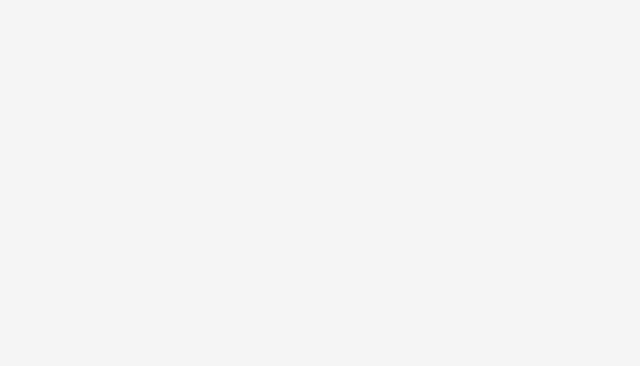
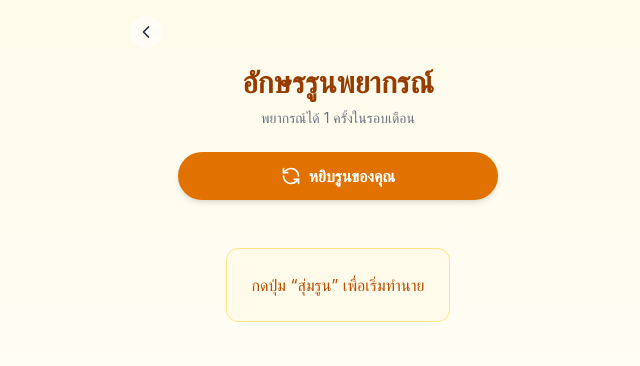
Before and after one commit to leo-nicha/horoscope-app, a React (Vite) app: page /runefortune in a window 1280 px wide. Before the commit this address had no page. Shown: the top 366 px of the page, without its empty margins (302-942 px from the left). Built offline with nearby package versions, Linux system fonts and the light colour scheme.

Commit message:
add rune fortune

```diff
--- a/src/App.tsx
+++ b/src/App.tsx
@@ -8,7 +8,7 @@ import TarotStudy from './components/randomizers/TarotStudy';
 import TarotMoney from './components/randomizers/TarotMoney';
 import TarotHealth from './components/randomizers/TarotHealth';
 import MoonAge from './components/MoonAge';
-import FortuneSticks from './components/randomizers/FortuneSticks';
+import FortuneSticks from './components/FortuneSticks';
 import LuckyNumber from './components/LuckyNumber';
 import DreamAnimal from './components/randomizers/DreamAnimal';
 import Lucky7Days from './components/Lucky7Days';
@@ -16,6 +16,7 @@ import ChineseZodiac from './components/ChineseZodiac';
 import WesternZodiac from './components/WesternZodiac';
 import DestinyChart from './components/DestinyChart';
 import HouseFortune from './components/HouseFortune';
+import RuneFortune from './components/RuneFortune';
 
 const App: React.FC = () => {
   return (
@@ -37,6 +38,7 @@ const App: React.FC = () => {
         <Route path="/luckywestzodiac" element={<WesternZodiac />} />
         <Route path="/destinychart" element={<DestinyChart />} />
         <Route path="/luckyhouse" element={<HouseFortune />} />
+        <Route path="/runefortune" element={<RuneFortune />} />
       </Routes>
     </div>
   );
--- /dev/null
+++ b/src/components/RuneFortune.tsx
@@ -0,0 +1,205 @@
+import React, { useState, useCallback, useEffect, useRef } from "react";
+import { RefreshCcw, Loader2, ChevronLeftIcon, TimerIcon } from "lucide-react";
+import { useNavigate } from "react-router-dom";
+
+const RUNE_API_URL = "https://rune-api.vercel.app/api/runes/draw?count=3";
+
+const LAST_DRAW_KEY = "runesLastDraw";
+const DAILY_DATA_KEY = "runesDailyData";
+
+const getLastMidnight = () => {
+    const today = new Date();
+    today.setHours(0, 0, 0, 0);
+    return today.getTime();
+};
+
+// const getNextMidnight = () => {
+//     const tomorrow = new Date();
+//     tomorrow.setDate(tomorrow.getDate() + 1);
+//     tomorrow.setHours(0, 0, 0, 0);
+//     return tomorrow.getTime();
+// };
+
+const formatTime = (num: number) => num.toString().padStart(2, "0");
+
+interface RuneData {
+    position: string;
+    symbol: string;
+    name: string;
+    meaning: string;
+    interpretation: string;
+}
+
+const RuneFortune: React.FC = () => {
+    const navigate = useNavigate();
+    const [runes, setRunes] = useState<RuneData[] | null>(null);
+    const [loading, setLoading] = useState(false);
+    const [error, setError] = useState<string | null>(null);
+    const [hasDrawnToday, setHasDrawnToday] = useState<boolean>(false);
+    const [countdown, setCountdown] = useState<string>("");
+    const timerIntervalRef = useRef<number | null>(null);
+
+    const getNextMonth = () => {
+  const now = new Date();
+  // เดือนถัดไป
+  const nextMonth = new Date(now.getFullYear(), now.getMonth() + 1, 1);
+  nextMonth.setHours(0, 0, 0, 0);
+  return nextMonth.getTime();
+};
+
+const startCountdown = useCallback(() => {
+  if (timerIntervalRef.current) clearInterval(timerIntervalRef.current);
+
+  timerIntervalRef.current = window.setInterval(() => {
+    const now = new Date().getTime();
+    const nextMonth = getNextMonth();
+    const distance = nextMonth - now;
+
+    if (distance < 0) {
+      clearInterval(timerIntervalRef.current!);
+      setHasDrawnToday(false);
+      setCountdown("");
+      localStorage.removeItem(LAST_DRAW_KEY);
+      localStorage.removeItem(DAILY_DATA_KEY);
+      setRunes(null);
+    } else {
+      const days = Math.floor(distance / (1000 * 60 * 60 * 24));
+      const hours = Math.floor((distance % (1000 * 60 * 60 * 24)) / (1000 * 60 * 60));
+      const minutes = Math.floor((distance % (1000 * 60 * 60)) / (1000 * 60));
+      const seconds = Math.floor((distance % (1000 * 60)) / 1000);
+
+      setCountdown(
+        `${days} วัน ${formatTime(hours)}:${formatTime(minutes)}:${formatTime(seconds)}`
+      );
+    }
+  }, 1000);
+}, []);
+
+    useEffect(() => {
+        const lastDrawTimestamp = localStorage.getItem(LAST_DRAW_KEY);
+        const savedData = localStorage.getItem(DAILY_DATA_KEY);
+        const lastMidnight = getLastMidnight();
+
+        if (lastDrawTimestamp && parseInt(lastDrawTimestamp, 10) > lastMidnight) {
+            setHasDrawnToday(true);
+            if (savedData) {
+                setRunes(JSON.parse(savedData));
+            }
+            startCountdown();
+        } else {
+            setHasDrawnToday(false);
+            localStorage.removeItem(LAST_DRAW_KEY);
+            localStorage.removeItem(DAILY_DATA_KEY);
+        }
+
+        return () => {
+            if (timerIntervalRef.current) clearInterval(timerIntervalRef.current);
+        };
+    }, [startCountdown]);
+
+    const fetchRandomRunes = useCallback(async () => {
+        if (hasDrawnToday) return;
+
+        setLoading(true);
+        setError(null);
+        setRunes(null);
+
+        try {
+            const response = await fetch(RUNE_API_URL);
+            if (!response.ok) throw new Error(`Error: ${response.status}`);
+            const data: RuneData[] = await response.json();
+
+            setRunes(data);
+            setHasDrawnToday(true);
+            const now = new Date().getTime().toString();
+            localStorage.setItem(LAST_DRAW_KEY, now);
+            localStorage.setItem(DAILY_DATA_KEY, JSON.stringify(data));
+            startCountdown();
+        } catch (err) {
+            console.error(err);
+            setError("ไม่สามารถดึงข้อมูลรูนได้ กรุณาลองใหม่อีกครั้ง");
+        } finally {
+            setLoading(false);
+        }
+    }, [hasDrawnToday, startCountdown]);
+
+    return (
+        <div className="min-h-screen bg-linear-to-b from-amber-50 to-white flex flex-col items-center p-4 font-sans relative">
+            <div className="w-full max-w-md px-4 absolute top-4">
+                <div
+                    onClick={() => navigate("/")}
+                    className="w-8 h-8 flex items-center justify-center rounded-full bg-white/50 hover:bg-amber-100 cursor-pointer transition"
+                >
+                    <ChevronLeftIcon className="h-5 w-5 text-gray-800" />
+                </div>
+            </div>
+
+            <header className="text-center mt-12 mb-6 w-full">
+                <h1 className="text-3xl font-extrabold text-amber-800 font-serif mb-2">
+                    อักษรรูนพยากรณ์
+                </h1>
+                <p className="text-sm text-gray-500">พยากรณ์ได้ 1 ครั้งในรอบเดือน</p>
+            </header>
+
+            <button
+                onClick={fetchRandomRunes}
+                disabled={loading || hasDrawnToday}
+                className={`flex items-center justify-center w-full max-w-xs px-6 py-3 mb-6 rounded-full text-base font-bold transition-all duration-300 shadow-md active:scale-95 ${loading || hasDrawnToday
+                        ? "bg-gray-400 text-white cursor-not-allowed"
+                        : "bg-amber-600 text-white hover:bg-amber-700"
+                    }`}
+            >
+                {loading ? (
+                    <>
+                        <Loader2 className="w-5 h-5 mr-2 animate-spin" />
+                        กำลังหยิบรูน...
+                    </>
+                ) : hasDrawnToday ? (
+                    <>
+                        <TimerIcon className="w-5 h-5 mr-2" />
+                        ทำนายได้อีกครั้งใน: {countdown}
+                    </>
+                ) : (
+                    <>
+                        <RefreshCcw className="w-5 h-5 mr-2" />
+                        หยิบรูนของคุณ
+                    </>
+                )}
+            </button>
+
+            <main className="w-full flex justify-center">
+                {error && (
+                    <div className="p-3 bg-red-100 border border-red-300 text-red-700 rounded-md max-w-xs text-center text-sm">
+                        {error}
+                    </div>
+                )}
+
+                {!loading && !error && runes && (
+                    <div className="bg-black rounded-2xl shadow-md p-5 border border-amber-200 max-w-md w-full text-center">
+                        {runes.map((rune) => (
+                            <div key={rune.symbol} className="bg-white shadow-lg rounded-2xl p-6 w-full mb-4 text-center leading-relaxed">
+                                <p className="mb-2 text-gray-600 text-xl font-semibold">
+                                    <b>ตำแหน่ง:</b> {rune.position}
+                                </p>
+                                <div className="text-5xl mb-2">{rune.symbol}</div>
+                                <h2 className="text-xl font-bold text-amber-800">{rune.name}</h2>
+                                <p className="mt-2 text-gray-700">{rune.meaning}</p>
+                                <p className="mt-2 text-gray-800 font-bold">{rune.interpretation}</p>
+                            </div>
+                        ))}
+                    </div>
+                )}
+            </main>
+
+            {!runes && !loading && !error && (
+                <div className="text-center p-6 bg-amber-50 rounded-xl border border-amber-200 mt-6 max-w-xs">
+                    <p className="text-base text-amber-700">
+                        กดปุ่ม “สุ่มรูน” เพื่อเริ่มทำนาย
+                    </p>
+                </div>
+            )}
+        </div>
+    );
+};
+
+export default RuneFortune;
--- a/src/components/lists/ProphecyList.tsx
+++ b/src/components/lists/ProphecyList.tsx
@@ -4,14 +4,20 @@ import { useNavigate } from "react-router-dom";
 
 const ProphecyList: React.FC = () => {
   const items = [
-    { title: 'ฝันเห็นสัตว์', subtitle: 'ทำนายฝัน', imageUrl: '/dreamanimal.jpg' },
+    { title: 'อักษรรูน', subtitle: 'พยากรณ์', imageUrl: '/runestone.jpg' },
+    { title: 'สัตว์ในฝัน', subtitle: 'พยากรณ์', imageUrl: '/dreamanimal.jpg' },
+
   ];
 
   const navigate = useNavigate();
   const handleItemClick = (title: string) => {
-    if (title === 'ฝันเห็นสัตว์') {
+    if (title === 'อักษรรูน') {
+      navigate('/runefortune');
+    }
+    if (title === 'สัตว์ในฝัน') {
       navigate('/dreamanimal');
     }
+
   };
 
   return (
```
Also changed, not shown: public/dreamanimal.jpg, public/runestone.jpg (added), src/components/FortuneSticks.tsx (renamed from src/components/randomizers/FortuneSticks.tsx).
